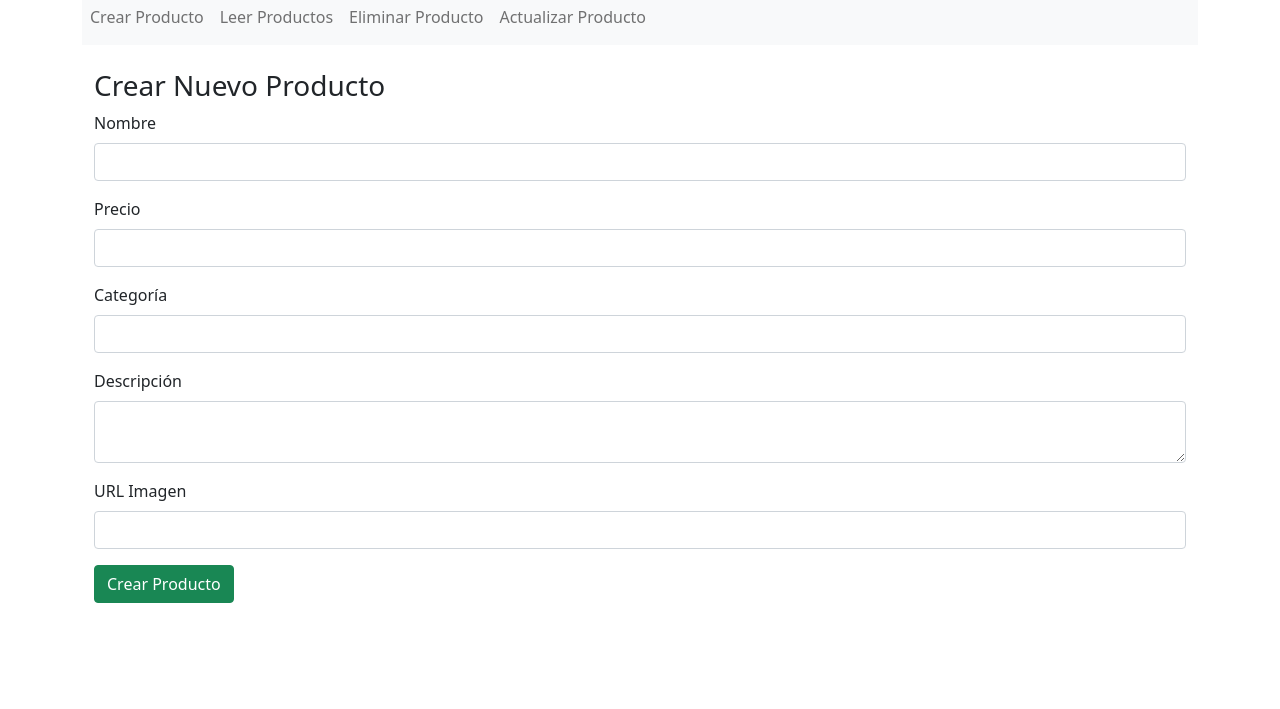
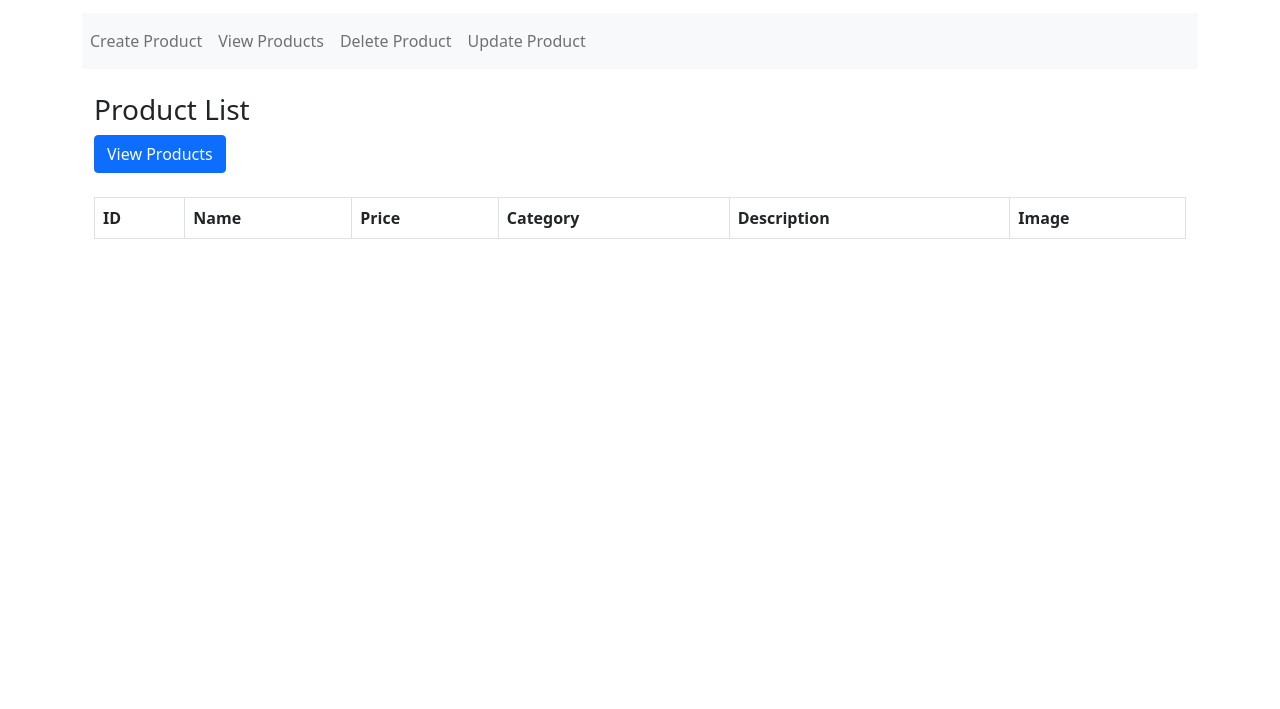
Before and after one commit to samir-bstb/WEB-PAGE-with-API-, a plain HTML site: page Pages/admin.html in a window 1280 px wide. Shown: the part 91-800 px from the top of the page. Drawn offline with nearby package versions, Linux system fonts and the light colour scheme.

Commit message:
crud mejorado

```diff
--- a/JS/admin.js
+++ b/JS/admin.js
@@ -39,9 +39,8 @@ async function fetchProducts() {
                         <td>${product.description}</td>
                         <td><img src="${product.img}" alt="Imagen" width="50"></td>
                         <td>
-                            <button class="btn btn-warning btn-sm" onclick="editProduct(${product.id})">Editar</button>
-
-                            <button class="btn btn-danger btn-sm" onclick="deleteProduct(${product.id})">Eliminar</button>
+                            <button class="btn btn-warning btn-sm" onclick="editProduct(${product.id})">Edit</button>
+                            <button class="btn btn-danger btn-sm" onclick="deleteProduct(${product.id})" style="margin-top: 10px;">Delete</button>
                         </td>
                     </tr>
                 `;
@@ -64,26 +63,54 @@ async function createProduct(event) {
         description: document.getElementById("productDescription").value,
         img: document.getElementById("productImage").value
     };
-    await fetch(`${apiUrl}/products`, {
+
+    try {
+        const response = await fetch(`${apiUrl}/products`, {
             method: "POST",
             headers: { "Content-Type": "application/json" },
             body: JSON.stringify(product)
         });
+
+        if (!response.ok) {
+            throw new Error("Error al crear el producto");
+        }
+
         document.getElementById("createProductForm").reset();
         alert("Producto creado exitosamente.");
+        fetchProducts(); // Refrescar la lista
+    } catch (error) {
+        console.error("Error al crear el producto: ", error);
+        alert("Ocurrió un error al crear el producto.");
+    }
 }
 
 // Función para eliminar un producto
 async function deleteProduct(productId) {
+    try {
         if (confirm("¿Estás seguro de eliminar este producto?")) {
-        await fetch(`${apiUrl}/products/${productId}`, { method: "DELETE" });
+            const response = await fetch(`${apiUrl}/products/${productId}`, { method: "DELETE" });
+
+            if (!response.ok) {
+                throw new Error("Error al eliminar el producto");
+            }
+
             fetchProducts(); // Refrescar la lista
+        }
+    } catch (error) {
+        console.error("Error al eliminar el producto: ", error);
+        alert("Ocurrió un error al eliminar el producto.");
     }
 }
 
 // Función para editar un producto
 async function editProduct(productId) {
+    try {
         const response = await fetch(`${apiUrl}/products/${productId}`);
+
+        if (!response.ok) {
+            throw new Error("Error al obtener el producto");
+        }
+
         const product = await response.json();
 
         document.getElementById("productId").value = product.id;
@@ -94,6 +121,10 @@ async function editProduct(productId) {
         document.getElementById("productImageUpdate").value = product.img;
 
         showSection("update"); // Mostrar la sección de actualizar
+    } catch (error) {
+        console.error("Error al editar el producto: ", error);
+        alert("Ocurrió un error al editar el producto.");
+    }
 }
 
 // Función para actualizar un producto
@@ -119,7 +150,6 @@ async function updateProduct(event) {
     };
 
     try {
-        // Enviar la solicitud PUT con el ID y los datos actualizados
         const response = await fetch(`${apiUrl}/products/${productId}`, {
             method: "PUT",
             headers: { "Content-Type": "application/json" },
@@ -149,4 +179,4 @@ document.getElementById("deleteProductForm").addEventListener("submit", (e) => {
 document.getElementById("updateProductForm").addEventListener("submit", updateProduct);
 
 // Iniciar mostrando la sección de "Leer Productos"
-showSection("create");
+showSection("read");
--- a/Pages/admin.html
+++ b/Pages/admin.html
@@ -1,125 +1,126 @@
 <!DOCTYPE html>
-<html lang="es">
+<html lang="en"> <!-- Cambiado de 'es' a 'en' -->
 
 <head>
     <meta charset="UTF-8">
     <meta name="viewport" content="width=device-width, initial-scale=1.0">
-    <title>Administración de Productos</title>
+    <title>Product Management</title> <!-- Cambiado a inglés -->
     <link href="https://cdn.jsdelivr.net/npm/bootstrap@5.1.0/dist/css/bootstrap.min.css" rel="stylesheet">
     <script src="https://cdn.jsdelivr.net/npm/bootstrap@5.1.0/dist/js/bootstrap.bundle.min.js"></script>
 </head>
 
 <body>
     <div class="container mt-4">
-        <h1>Administración de Productos</h1>
+        <h1 class="text-center">Product Management</h1> <!-- Centrado -->
+        <br>
 
-        <!-- Barra de Navegación -->
+        <!-- Navbar -->
         <nav class="navbar navbar-expand-lg navbar-light bg-light">
             <ul class="navbar-nav">
                 <li class="nav-item">
-                    <a class="nav-link" href="#" onclick="showSection('create')">Crear Producto</a>
+                    <a class="nav-link" href="#" onclick="showSection('create')">Create Product</a>
                 </li>
                 <li class="nav-item">
-                    <a class="nav-link" href="#" onclick="showSection('read')">Leer Productos</a>
+                    <a class="nav-link" href="#" onclick="showSection('read')">View Products</a>
                 </li>
                 <li class="nav-item">
-                    <a class="nav-link" href="#" onclick="showSection('delete')">Eliminar Producto</a>
+                    <a class="nav-link" href="#" onclick="showSection('delete')">Delete Product</a>
                 </li>
                 <li class="nav-item">
-                    <a class="nav-link" href="#" onclick="showSection('update')">Actualizar Producto</a>
+                    <a class="nav-link" href="#" onclick="showSection('update')">Update Product</a>
                 </li>
             </ul>
         </nav>
 
-        <!-- Sección Crear Producto -->
+        <!-- Create Product Section -->
         <div id="createSection" class="container mt-4" style="display: none;">
-            <h3>Crear Nuevo Producto</h3>
+            <h3>Create New Product</h3>
             <form id="createProductForm">
                 <div class="mb-3">
-                    <label for="productName" class="form-label">Nombre</label>
+                    <label for="productName" class="form-label">Name</label>
                     <input type="text" class="form-control" id="productName" required>
                 </div>
                 <div class="mb-3">
-                    <label for="productPrice" class="form-label">Precio</label>
+                    <label for="productPrice" class="form-label">Price</label>
                     <input type="number" class="form-control" id="productPrice" required>
                 </div>
                 <div class="mb-3">
-                    <label for="productCategory" class="form-label">Categoría</label>
+                    <label for="productCategory" class="form-label">Category</label>
                     <input type="text" class="form-control" id="productCategory" required>
                 </div>
                 <div class="mb-3">
-                    <label for="productDescription" class="form-label">Descripción</label>
+                    <label for="productDescription" class="form-label">Description</label>
                     <textarea class="form-control" id="productDescription" required></textarea>
                 </div>
                 <div class="mb-3">
-                    <label for="productImage" class="form-label">URL Imagen</label>
+                    <label for="productImage" class="form-label">Image URL</label>
                     <input type="url" class="form-control" id="productImage" required>
                 </div>
-                <button type="submit" class="btn btn-success">Crear Producto</button>
+                <button type="submit" class="btn btn-success">Create Product</button>
             </form>
         </div>
 
-        <!-- Sección Leer Productos -->
+        <!-- View Products Section -->
         <div id="readSection" class="container mt-4" style="display: none;">
-            <h3>Lista de Productos</h3>
-            <button id="fetchProductsBtn" class="btn btn-primary" onclick="fetchProducts()">Leer Productos</button>
+            <h3>Product List</h3>
+            <button id="fetchProductsBtn" class="btn btn-primary" onclick="fetchProducts()">View Products</button>
             <table class="table table-bordered mt-4">
                 <thead>
                     <tr>
                         <th>ID</th>
-                        <th>Nombre</th>
-                        <th>Precio</th>
-                        <th>Categoría</th>
-                        <th>Descripción</th>
-                        <th>Imagen</th>
+                        <th>Name</th>
+                        <th>Price</th>
+                        <th>Category</th>
+                        <th>Description</th>
+                        <th>Image</th>
                     </tr>
                 </thead>
                 <tbody id="productTable"></tbody>
             </table>
         </div>
 
-        <!-- Sección Eliminar Producto -->
+        <!-- Delete Product Section -->
         <div id="deleteSection" class="container mt-4" style="display: none;">
-            <h3>Eliminar Producto</h3>
+            <h3>Delete Product</h3>
             <form id="deleteProductForm">
                 <div class="mb-3">
-                    <label for="productIdToDelete" class="form-label">ID del Producto</label>
+                    <label for="productIdToDelete" class="form-label">Product ID</label>
                     <input type="number" class="form-control" id="productIdToDelete" required>
                 </div>
-                <button type="submit" class="btn btn-danger">Eliminar Producto</button>
+                <button type="submit" class="btn btn-danger">Delete Product</button>
             </form>
         </div>
 
-        <!-- Sección Actualizar Producto -->
+        <!-- Update Product Section -->
         <div id="updateSection" class="container mt-4" style="display: none;">
-            <h3>Actualizar Producto</h3>
+            <h3>Update Product</h3>
             <form id="updateProductForm">
-                <!-- Campo para ingresar el ID manualmente -->
+                <!-- Field for entering the ID manually -->
                 <div class="mb-3">
-                    <label for="productId" class="form-label">ID del Producto</label>
+                    <label for="productId" class="form-label">Product ID</label>
                     <input type="number" class="form-control" id="productId" required>
                 </div>
                 <div class="mb-3">
-                    <label for="productNameUpdate" class="form-label">Nombre</label>
+                    <label for="productNameUpdate" class="form-label">Name</label>
                     <input type="text" class="form-control" id="productNameUpdate" required>
                 </div>
                 <div class="mb-3">
-                    <label for="productPriceUpdate" class="form-label">Precio</label>
+                    <label for="productPriceUpdate" class="form-label">Price</label>
                     <input type="number" class="form-control" id="productPriceUpdate" required>
                 </div>
                 <div class="mb-3">
-                    <label for="productCategoryUpdate" class="form-label">Categoría</label>
+                    <label for="productCategoryUpdate" class="form-label">Category</label>
                     <input type="text" class="form-control" id="productCategoryUpdate" required>
                 </div>
                 <div class="mb-3">
-                    <label for="productDescriptionUpdate" class="form-label">Descripción</label>
+                    <label for="productDescriptionUpdate" class="form-label">Description</label>
                     <textarea class="form-control" id="productDescriptionUpdate" required></textarea>
                 </div>
                 <div class="mb-3">
-                    <label for="productImageUpdate" class="form-label">URL Imagen</label>
+                    <label for="productImageUpdate" class="form-label">Image URL</label>
                     <input type="url" class="form-control" id="productImageUpdate" required>
                 </div>
-                <button type="submit" class="btn btn-primary">Actualizar Producto</button>
+                <button type="submit" class="btn btn-primary">Update Product</button>
             </form>
         </div>
 
```
Lines whose indentation alone changed are shown as unchanged.
